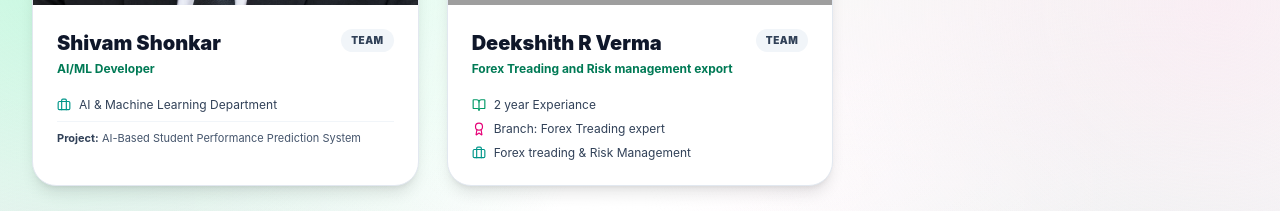
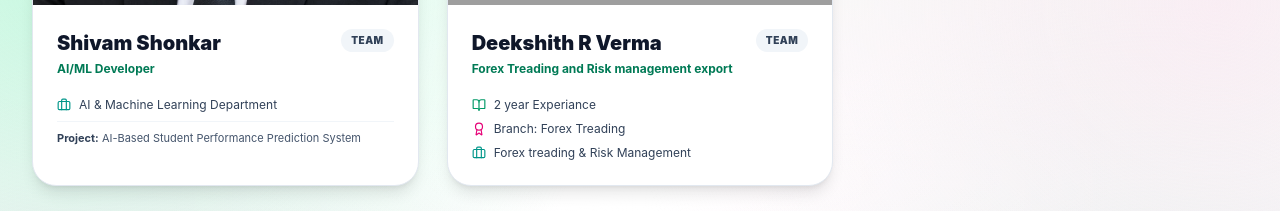
Before and after one commit to harinath78811388-crypto/stdtechgroupp, a React (Vite) app: page / in a window 1280 px wide. Shown: the part 6460-6671 px from the top of the page. Built offline with nearby package versions, Linux system fonts and the light colour scheme; no server answers; the database is empty; grey boxes are pictures that could not be loaded.

Commit message:
Correct branch name from 'Forex Treading expert' to 'Forex Treading'

```diff
--- a/src/components/FounderCard.tsx
+++ b/src/components/FounderCard.tsx
@@ -64,7 +64,7 @@ export default function FounderCard({
     },
     {
       name: 'Deekshith R Verma',
-      branch: 'Forex Treading expert',
+      branch: 'Forex Treading',
       year: '2 year Experiance',
       role: 'Forex Treading and Risk management export',
       team: 'Forex treading & Risk Management',
```
